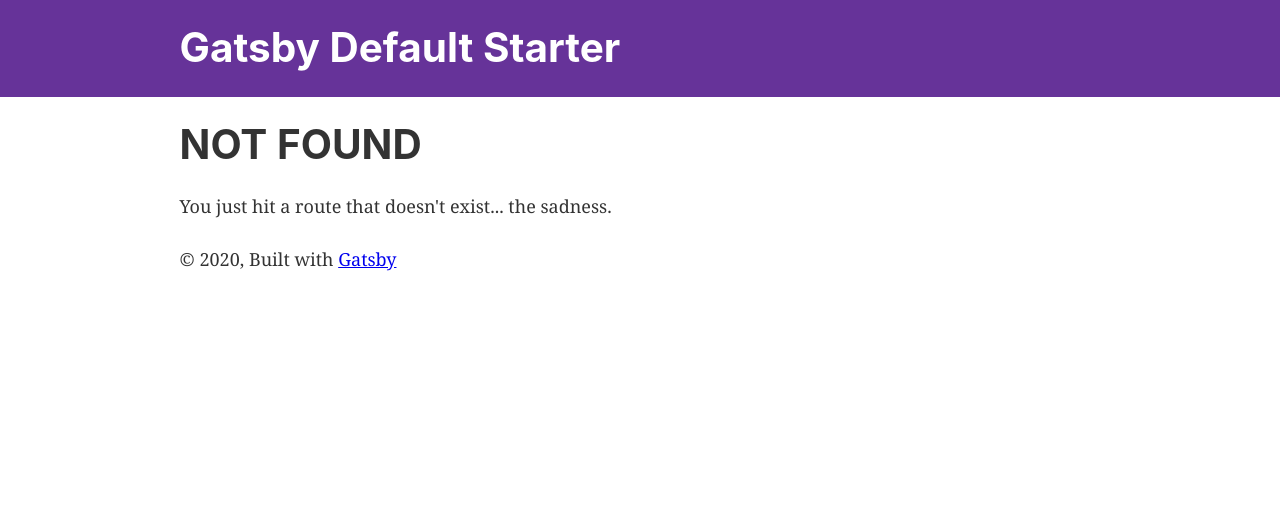
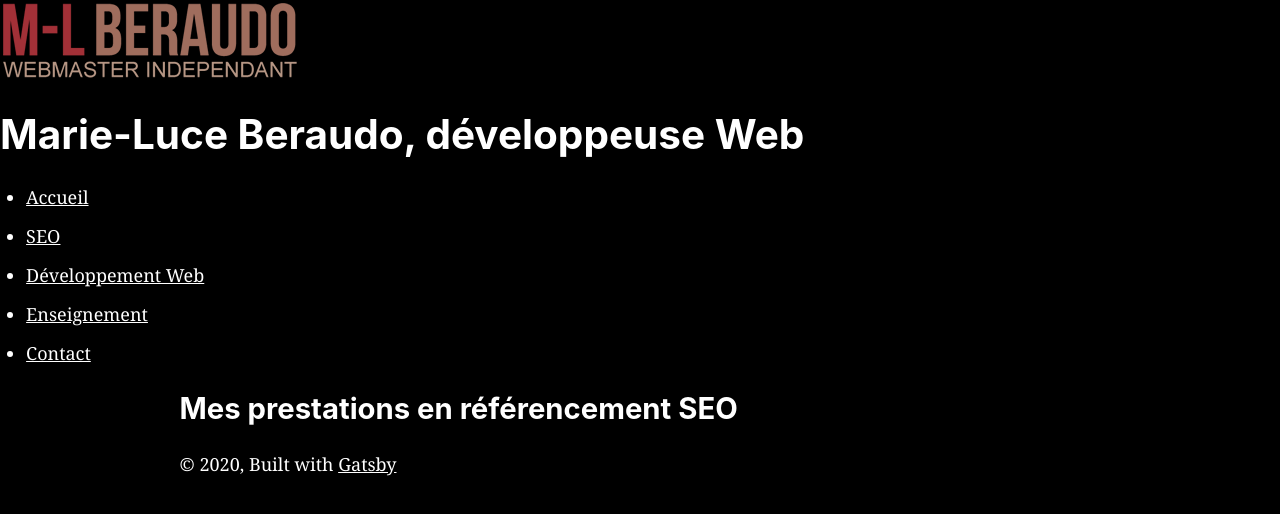
Before and after one commit to mluce194/gatsby, a Gatsby site: page /SEO in a window 1280 px wide. Before the commit this address had no page. Built offline with nearby package versions, Linux system fonts and the light colour scheme; Gatsby itself is replaced by a stand-in of ours.

Commit message:
initial commit 09 mars

```diff
--- a/gatsby-browser.js
+++ b/gatsby-browser.js
@@ -5,3 +5,5 @@
  */
 
 // You can delete this file if you're not using it
+
+import "./src/styles/main.css"
--- a/gatsby-config.js
+++ b/gatsby-config.js
@@ -1,6 +1,6 @@
 module.exports = {
   siteMetadata: {
-    title: `Gatsby Default Starter`,
+    title: `Marie-Luce Beraudo, développeuse Web`,
     description: `Kick off your next, great Gatsby project with this default starter. This barebones starter ships with the main Gatsby configuration files you might need.`,
     author: `@gatsbyjs`,
   },
@@ -27,6 +27,12 @@ module.exports = {
         icon: `src/images/gatsby-icon.png`, // This path is relative to the root of the site.
       },
     },
+    {
+      resolve: `gatsby-plugin-typography`,
+      options: {
+        pathToConfigModule: `src/utils/typography`,
+      },
+    },
     // this (optional) plugin enables Progressive Web App + Offline functionality
     // To learn more, visit: https://gatsby.dev/offline
     // `gatsby-plugin-offline`,
--- a/package.json
+++ b/package.json
@@ -11,12 +11,16 @@
     "gatsby-plugin-offline": "^3.0.32",
     "gatsby-plugin-react-helmet": "^3.1.21",
     "gatsby-plugin-sharp": "^2.4.3",
+    "gatsby-plugin-typography": "^2.3.22",
     "gatsby-source-filesystem": "^2.1.46",
     "gatsby-transformer-sharp": "^2.3.13",
     "prop-types": "^15.7.2",
     "react": "^16.12.0",
     "react-dom": "^16.12.0",
-    "react-helmet": "^5.2.1"
+    "react-helmet": "^5.2.1",
+    "react-typography": "^0.16.19",
+    "typography": "^0.16.19",
+    "typography-theme-noriega": "^0.16.19"
   },
   "devDependencies": {
     "prettier": "^1.19.1"
--- a/src/components/header.js
+++ b/src/components/header.js
@@ -1,33 +1,30 @@
 import { Link } from "gatsby"
 import PropTypes from "prop-types"
 import React from "react"
+import Nav from "./nav"
+import logo from"../images/logo-MLBeraudo.png"
 
 const Header = ({ siteTitle }) => (
-  <header
-    style={{
-      background: `rebeccapurple`,
-      marginBottom: `1.45rem`,
-    }}
-  >
-    <div
-      style={{
-        margin: `0 auto`,
-        maxWidth: 960,
-        padding: `1.45rem 1.0875rem`,
-      }}
-    >
-      <h1 style={{ margin: 0 }}>
+  <header>
+
+    <section className="header__logo">
+      <Link
+          to="/">
+            <img src={logo} alt={ siteTitle } />
+      </Link>
+      <h1>
         <Link
           to="/"
           style={{
             color: `white`,
             textDecoration: `none`,
           }}
-        >
-          {siteTitle}
+        >{ siteTitle }
         </Link>
       </h1>
-    </div>
+    </section>
+
+    <Nav />
   </header>
 )
 
--- /dev/null
+++ b/src/components/nav.js
@@ -0,0 +1,15 @@
+import React from "react"
+
+export default() => (
+
+<nav className="menu">
+			<ul className="menu__items">
+				<li className="menu__item"><a href="/">Accueil</a></li>
+				<li className="menu__item"><a href="/SEO">SEO</a></li>
+				<li className="menu__item"><a href="/developpement">Développement Web</a></li>
+				<li className="menu__item"><a href="/enseignement">Enseignement</a></li>
+				<li className="menu__item"><a href="/contact">Contact</a></li>
+			</ul>
+		</nav>
+
+		)
--- /dev/null
+++ b/src/pages/SEO.js
@@ -0,0 +1,15 @@
+import React from 'react'
+
+import Layout from "../components/layout"
+
+
+
+export default() => (
+	  <Layout>
+
+ <section className="content">
+<h2>Mes prestations en référencement SEO</h2>
+ </section>
+   </Layout>
+
+)
--- a/src/pages/index.js
+++ b/src/pages/index.js
@@ -5,12 +5,11 @@ import Layout from "../components/layout"
 import Image from "../components/image"
 import SEO from "../components/seo"
 
+
+
 const IndexPage = () => (
   <Layout>
     <SEO title="Home" />
-    <h1>Hi people</h1>
-    <p>Welcome to your new Gatsby site.</p>
-    <p>Now go build something great.</p>
     <div style={{ maxWidth: `300px`, marginBottom: `1.45rem` }}>
       <Image />
     </div>
--- /dev/null
+++ b/src/styles/main.css
@@ -0,0 +1,7 @@
+* {
+	color: #fff;
+}
+
+body {
+	background: #000;
+}
--- /dev/null
+++ b/src/utils/typography.js
@@ -0,0 +1,7 @@
+import Typography from "typography"
+import noriegaTheme from "typography-theme-noriega"
+
+const typography = new Typography(noriegaTheme)
+
+export const { scale, rhythm, options } = typography
+export default typography
```
Also changed, not shown: src/pages/contact.js (added, +10 -0 lines), src/pages/developpement.js (added, +11 -0 lines), src/pages/enseignement.js (added, +12 -0 lines), src/images/logo-MLBeraudo.png (added), src/images/projet-cfal-finance-1.png (added), src/images/projet-jerome-duclos-1.png (added), 1 other file.
